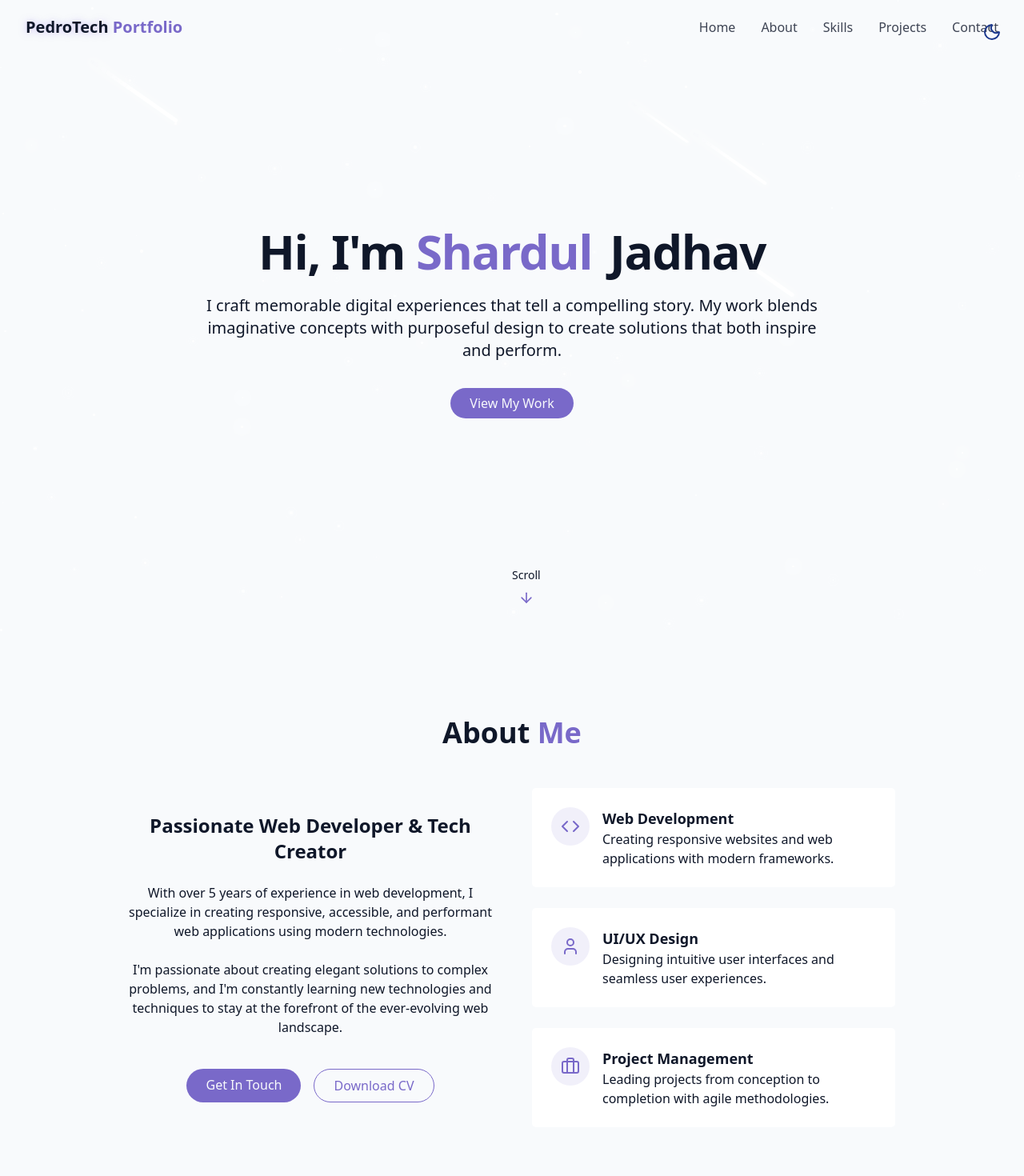
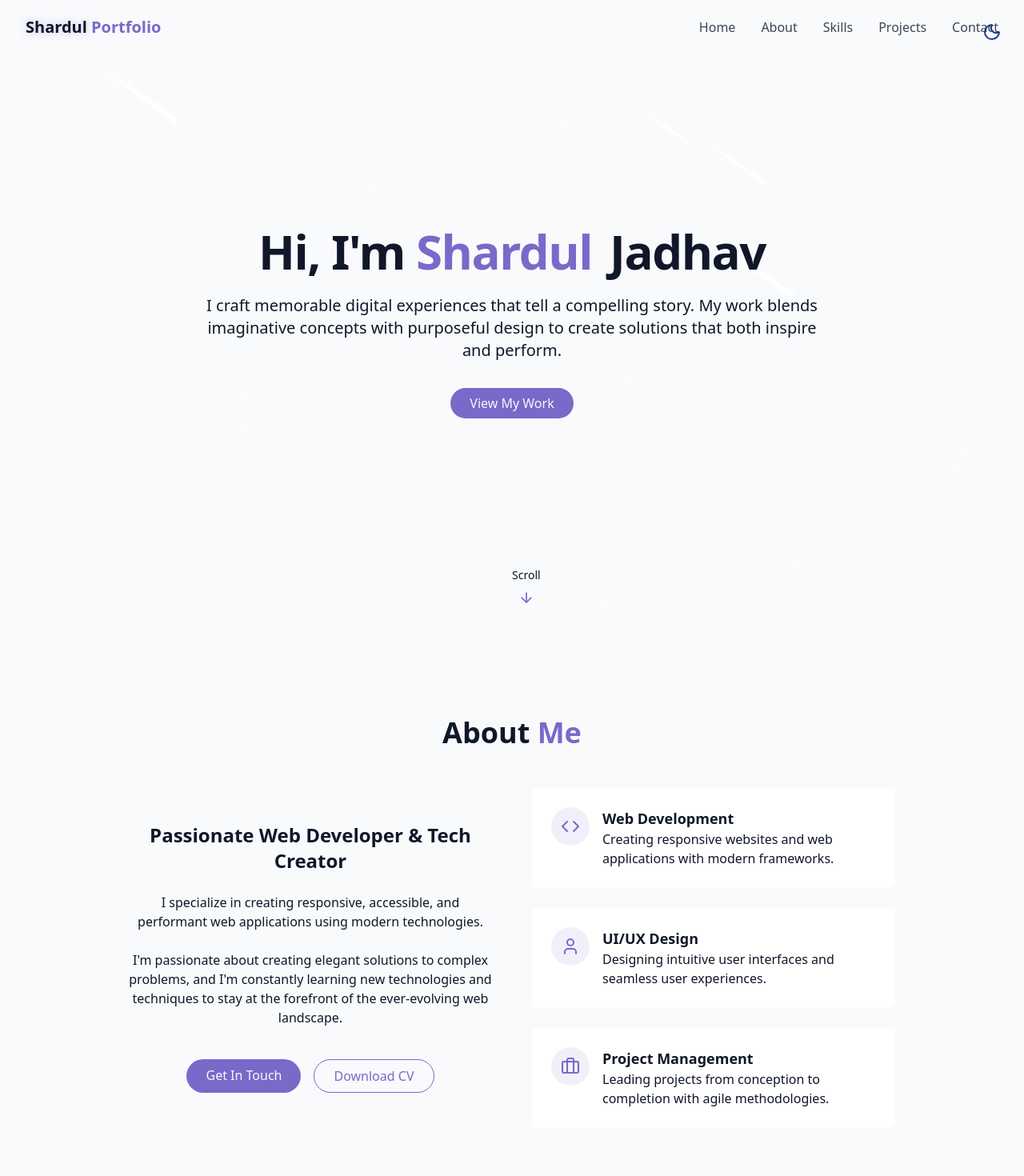
Before and after one commit to Shardul1719/Responsive-Portfolio, a React (Vite) app: page / in a window 1280 px wide. Shown: the top 1470 px of the page at 80% size. Built offline with nearby package versions, Linux system fonts and the light colour scheme; the HTML template or start-up script is replaced by a standard one.

Commit message:
updated about and navbar

```diff
--- a/src/components/AboutSection.jsx
+++ b/src/components/AboutSection.jsx
@@ -55,8 +55,7 @@ export const AboutSection = () => {
             </h3>
 
             <p className="text-muted-foreground">
-              With over 5 years of experience in web development, I specialize
-              in creating responsive, accessible, and performant web
+              I specialize in creating responsive, accessible, and performant web
               applications using modern technologies.
             </p>
 
--- a/src/components/Navbar.jsx
+++ b/src/components/Navbar.jsx
@@ -35,7 +35,7 @@ export const Navbar = () => {
           href="#hero"
         >
           <span className="relative z-10">
-            <span className="text-glow text-foreground"> PedroTech </span>{" "}
+            <span className="text-glow text-foreground"> Shardul </span>{" "}
             Portfolio
           </span>
         </a>
```
